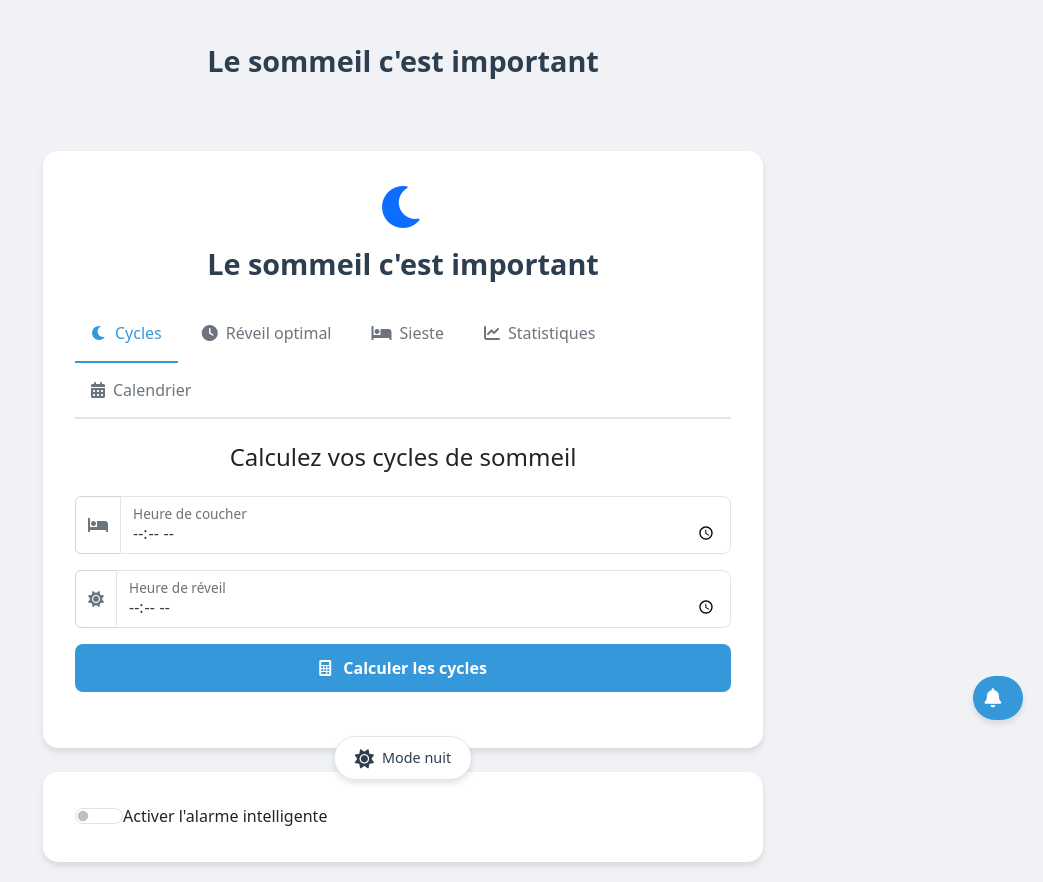
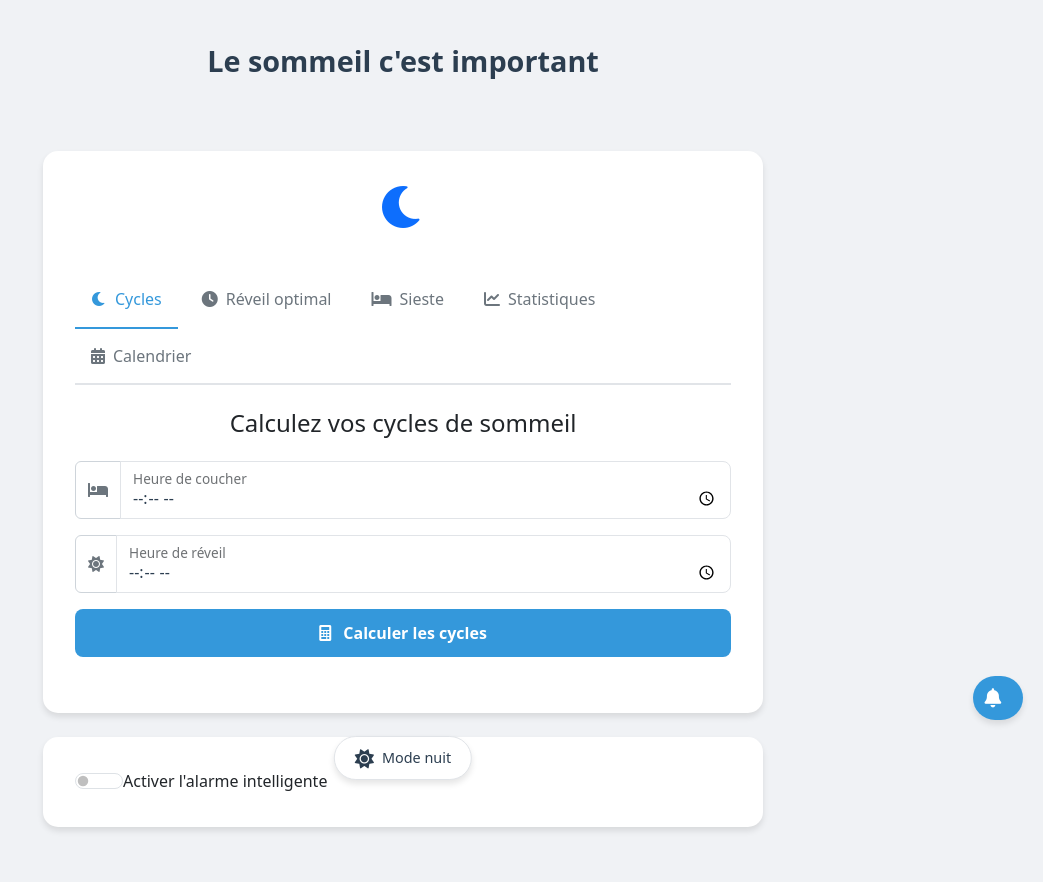
Before and after one commit to IHO269/App_sommeil, a website: page index.html in a window 1280 px wide. Shown: the whole page, without its empty margins (237-1280 px from the left). After the commit the page ends 847 px from the top, so only its background shows below. Drawn offline with nearby package versions, Linux system fonts and the light colour scheme.

Commit message:
Suppression du titre en double

```diff
--- a/index.html
+++ b/index.html
@@ -62,7 +62,6 @@
                     <div class="card-body">
                         <div class="text-center mb-4">
                             <i class="fas fa-moon fa-3x text-primary mb-3"></i>
-                            <h1>Le sommeil c'est important</h1>
                         </div>
 
                         <!-- Navigation -->
```
